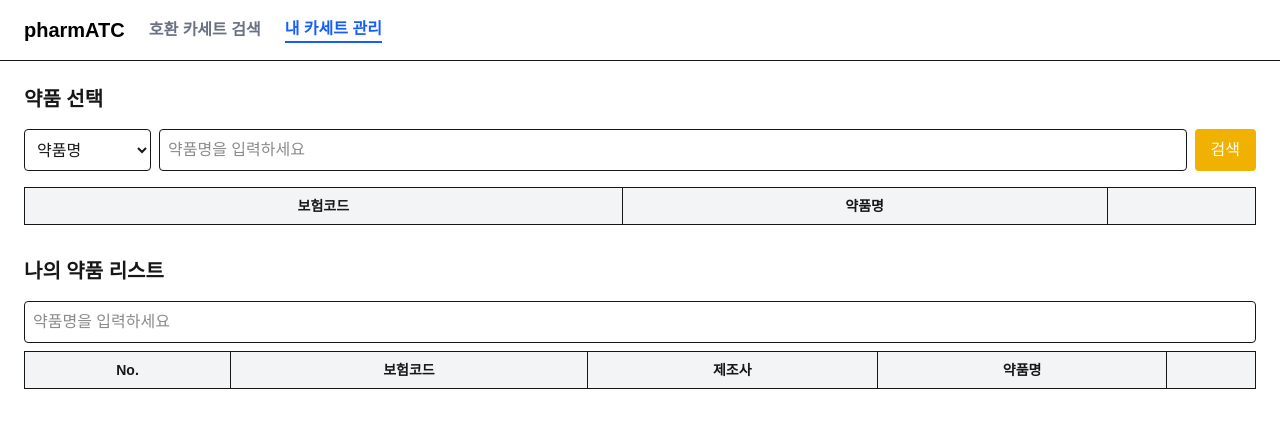
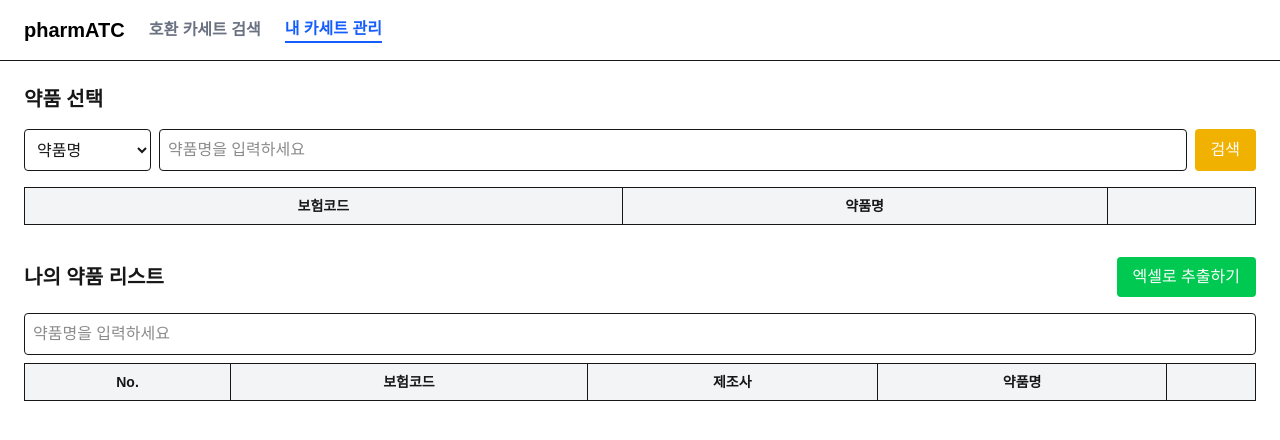
Before and after one commit to parc02/pharmATC-front, a Next.js app in the folder pharmatc-front/: page /myDrugs in a window 1280 px wide. Shown: the top 440 px of the page. Built offline with nearby package versions, Linux system fonts and the light colour scheme.

Commit message:
구글애널리스트

```diff
--- a/pharmatc-front/package.json
+++ b/pharmatc-front/package.json
@@ -11,9 +11,11 @@
     "lint": "next lint"
   },
   "dependencies": {
+    "file-saver": "^2.0.5",
     "next": "15.3.3",
     "react": "^19.0.0",
-    "react-dom": "^19.0.0"
+    "react-dom": "^19.0.0",
+    "xlsx": "^0.18.5"
   },
   "devDependencies": {
     "@eslint/eslintrc": "^3",
--- a/pharmatc-front/src/app/myDrugs/page.tsx
+++ b/pharmatc-front/src/app/myDrugs/page.tsx
@@ -2,6 +2,8 @@
 
 import { useEffect, useState } from 'react';
 import TopNav from '@/components/TopNav';
+import * as XLSX from 'xlsx';
+import { saveAs } from 'file-saver';
 
 const API_BASE_URL = 'https://pharmatc-backend-production.up.railway.app';
 
@@ -72,6 +74,27 @@ export default function MyCassettePage() {
         localStorage.setItem('myDrugs', JSON.stringify(updated));
     };
 
+    const handleExportToExcel = () => {
+        const exportData = savedDrugs.map(drug => ({
+            '품목기준코드': drug.itemSeq,
+            '보험코드': drug.ediCode,
+            '약품명': drug.itemName,
+            '제조사': drug.entpName,
+            '제형': drug.formCodeName,
+            '장축 길이': drug.lengLong,
+            '단축 길이': drug.lengShort,
+            '두께': drug.thick,
+        }));
+
+        const worksheet = XLSX.utils.json_to_sheet(exportData);
+        const workbook = XLSX.utils.book_new();
+        XLSX.utils.book_append_sheet(workbook, worksheet, 'MyDrugs');
+
+        const excelBuffer = XLSX.write(workbook, { bookType: 'xlsx', type: 'array' });
+        const blob = new Blob([excelBuffer], { type: 'application/octet-stream' });
+        saveAs(blob, '나의약품리스트.xlsx');
+    };
+
     return (
         <>
             <TopNav />
@@ -87,7 +110,6 @@ export default function MyCassettePage() {
                             <option value="itemName">약품명</option>
                             <option value="ediCode">보험코드</option>
                             <option value="itemSeq">품목기준코드</option>
-
                         </select>
                         <input
                             type="text"
@@ -132,7 +154,15 @@ export default function MyCassettePage() {
                 </section>
 
                 <section>
-                    <h2 className="text-xl font-bold mb-4">나의 약품 리스트</h2>
+                    <div className="flex justify-between items-center mb-4">
+                        <h2 className="text-xl font-bold">나의 약품 리스트</h2>
+                        <button
+                            onClick={handleExportToExcel}
+                            className="bg-green-500 hover:bg-green-600 text-white px-4 py-2 rounded"
+                        >
+                            엑셀로 추출하기
+                        </button>
+                    </div>
                     <div className="mb-2">
                         <input
                             type="text"
```
Also changed, not shown: 1 other file (tests, documents, lock files or other folders).
